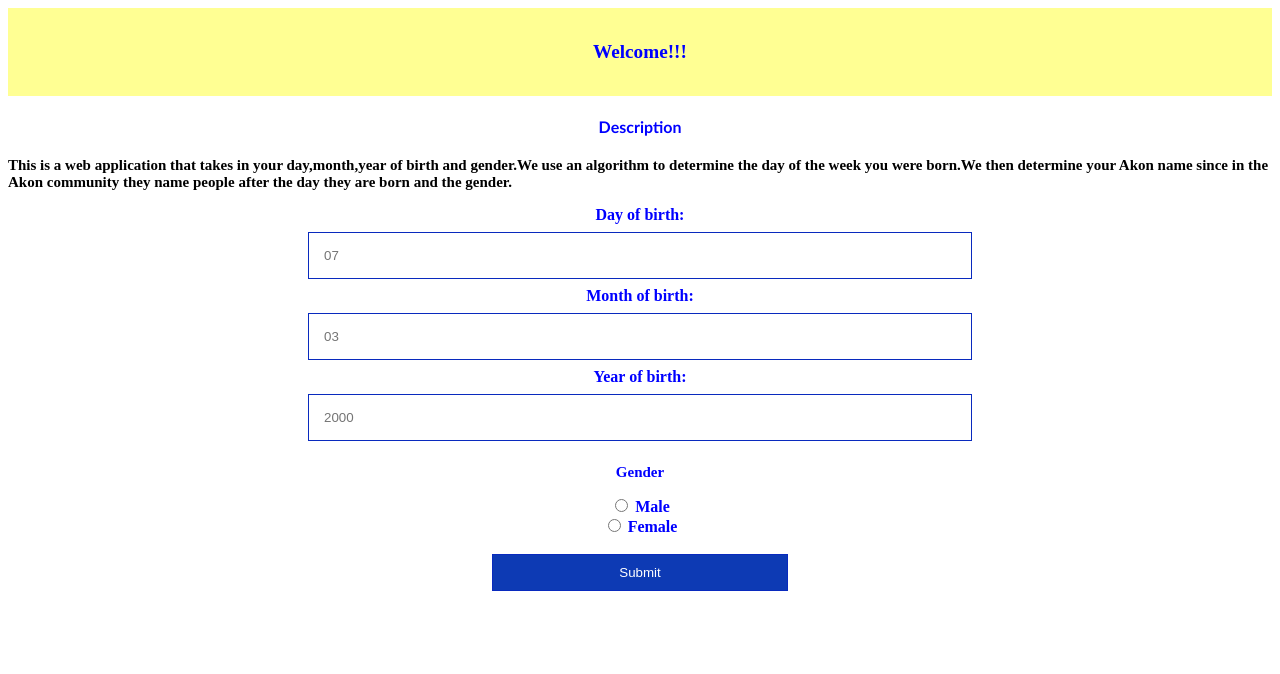
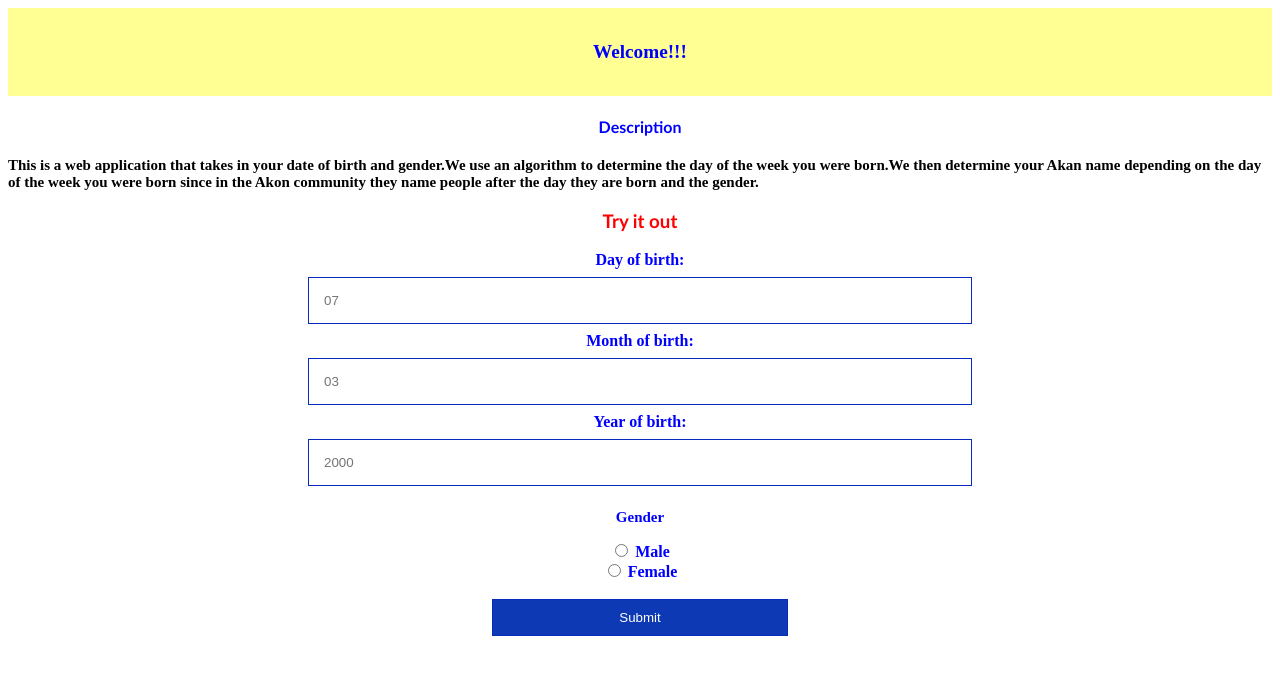
Before and after one commit to Ephraim19/Day-Calculator, a plain HTML site: page index.html in a window 1280 px wide. Drawn offline with Linux system fonts and the light colour scheme; a web font is replaced by a local one.

Commit message:
Added form header abd styling

```diff
--- a/css/index.css
+++ b/css/index.css
@@ -5,6 +5,13 @@ h1 {
   color: blue;
   padding: 5px;
   font-family: sofia;
+}
+
+h3 {
+  color:red;
+  font-weight: bolder;
+  text-align: center;
+  font-family: 'Trebuchet MS', 'Lucida Sans Unicode', 'Lucida Grande', 'Lucida Sans', Arial, sans-serif;
 }
 
 h4 {
--- a/index.html
+++ b/index.html
@@ -18,11 +18,12 @@
     </div>
     <h4>Description</h4>
     <p>
-      This is a web application that takes in your day,month,year of birth and
+      This is a web application that takes in your date of birth and
       gender.We use an algorithm to determine the day of the week you were
-      born.We then determine your Akon name since in the Akon community they
+      born.We then determine your Akan name depending on the day of the week you were born since in the Akon community they
       name people after the day they are born and the gender.
     </p>
+    <h3>Try it out</h3>
     <form>
       <label for="day">Day of birth:</label><br />
       <input type="integer" id="day" name="day" placeholder="07" /><br />
```
